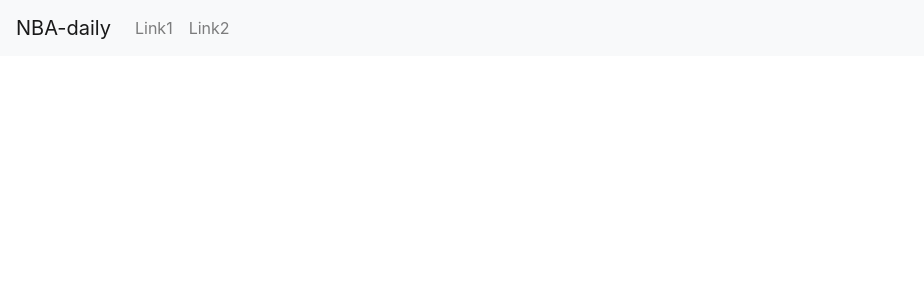
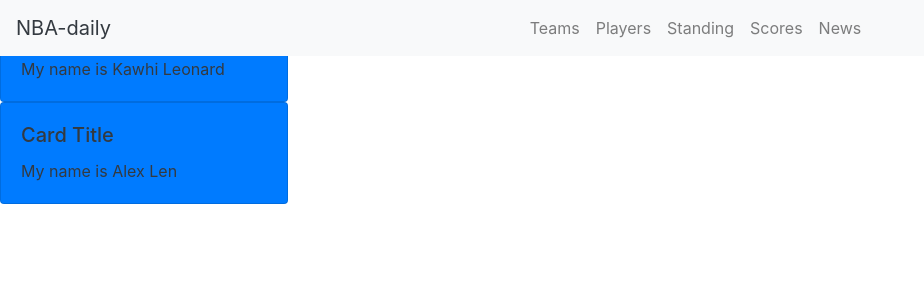
Before and after one commit to kobekovich/dailynba, a React (Create React App) app: page / in a window 1280 px wide. Shown: the top 300 px of the page, without its empty margins (0-924 px from the left). Built offline with nearby package versions, Linux system fonts and the light colour scheme.

Commit message:
Structure changed, Header, Cards added

```diff
--- a/public/index.html
+++ b/public/index.html
@@ -9,35 +9,10 @@
       name="description"
       content="Web site created using create-react-app"
     />
-    <link rel="apple-touch-icon" href="%PUBLIC_URL%/logo192.png" />
-    <!--
-      manifest.json provides metadata used when your web app is installed on a
-      user's mobile device or desktop. See https://developers.google.com/web/fundamentals/web-app-manifest/
-    -->
-    <link rel="manifest" href="%PUBLIC_URL%/manifest.json" />
-    <!--
-      Notice the use of %PUBLIC_URL% in the tags above.
-      It will be replaced with the URL of the `public` folder during the build.
-      Only files inside the `public` folder can be referenced from the HTML.
-
-      Unlike "/favicon.ico" or "favicon.ico", "%PUBLIC_URL%/favicon.ico" will
-      work correctly both with client-side routing and a non-root public URL.
-      Learn how to configure a non-root public URL by running `npm run build`.
-    -->
     <title>React App</title>
   </head>
   <body>
     <noscript>You need to enable JavaScript to run this app.</noscript>
     <div id="root"></div>
-    <!--
-      This HTML file is a template.
-      If you open it directly in the browser, you will see an empty page.
-
-      You can add webfonts, meta tags, or analytics to this file.
-      The build step will place the bundled scripts into the <body> tag.
-
-      To begin the development, run `npm start` or `yarn start`.
-      To create a production bundle, use `npm run build` or `yarn build`.
-    -->
   </body>
 </html>
--- a/src/App.js
+++ b/src/App.js
@@ -1,21 +1,16 @@
 import React, { Component } from 'react';
 import './App.css';
-import Navbar from 'react-bootstrap/Navbar';
-import Nav from 'react-bootstrap/Nav';
-
+import Cards from './Cards/Cards';
+import Header from './Header/Header';
 
 class App extends Component {
   render() {
     return (
-      <Navbar bg="light" expand="lg">
-        <Navbar.Brand href="#home">NBA-daily</Navbar.Brand>
-        <Navbar.Collapse id="basic-navbar-nav">
-          <Nav className="mr-auto">
-          <Nav.Link href="#link1">Link1</Nav.Link>
-          <Nav.Link href="#link2">Link2</Nav.Link>
-          </Nav>
-        </Navbar.Collapse>
-      </Navbar>
+      <div>
+        <Header />
+        <Cards name="Kawhi" surname="Leonard"/>
+        <Cards name="Alex" surname="Len"/>
+      </div>
     )
   }
 }
--- /dev/null
+++ b/src/Cards/Cards.js
@@ -0,0 +1,19 @@
+import React, { Component } from 'react';
+import Card from 'react-bootstrap/Card';
+
+class Cards extends Component {
+    render() {
+      return (
+        <Card bg="primary" text="dark" style={{ width: '18rem' }}>
+          <Card.Body>
+            <Card.Title>Card Title</Card.Title>
+            <Card.Text>
+            My name is {this.props.name} {this.props.surname}
+            </Card.Text>
+          </Card.Body>
+        </Card>
+      )
+    }
+  }
+
+export default Cards;
--- /dev/null
+++ b/src/Header/Header.js
@@ -0,0 +1,24 @@
+import React, { Component } from 'react';
+import Navbar from 'react-bootstrap/Navbar';
+import Nav from 'react-bootstrap/Nav';
+
+class Header extends Component {
+    render() {
+      return (
+        <Navbar bg="light" expand="lg" fixed="top">
+          <Navbar.Brand href="#home" className="text-dark">NBA-daily</Navbar.Brand>
+          <Navbar.Collapse id="basic-navbar-nav" className="justify-content-center">
+            <Nav>
+              <Nav.Link href="#teams">Teams</Nav.Link>
+              <Nav.Link href="#players">Players</Nav.Link>
+              <Nav.Link href="#standing">Standing</Nav.Link>
+              <Nav.Link href="#scores">Scores</Nav.Link>
+              <Nav.Link href="#news">News</Nav.Link>
+            </Nav>
+          </Navbar.Collapse>
+        </Navbar>
+      )
+    }
+  }
+
+export default Header;
```
Also changed, not shown: src/logo.svg (deleted).
